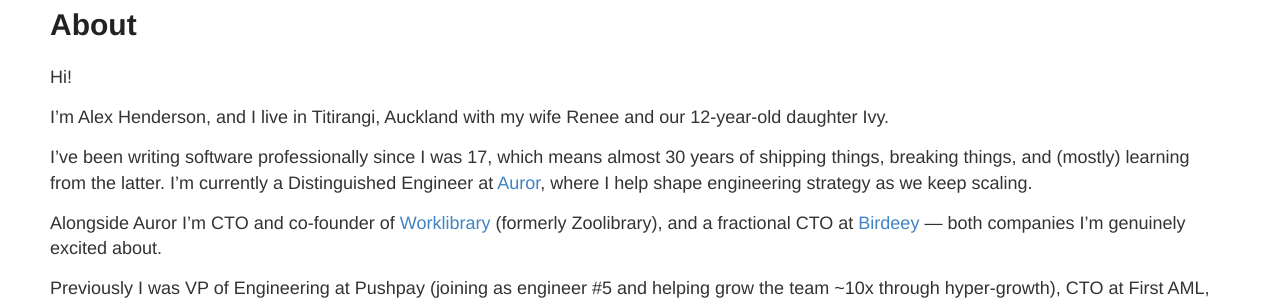
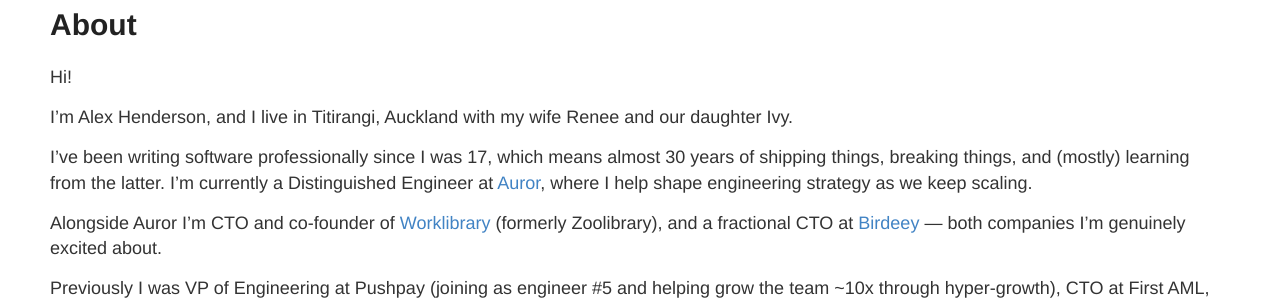
Before and after one commit to bittercoder/bittercoder.github.io, a Jekyll site: the page built from about.md, in a window 1280 px wide. Shown: the part 162-462 px from the top of the page. Built offline with Jekyll 4.4.1, drawn with Linux system fonts in a browser that asks for light colours.

Commit message:
Drop daughter's age to keep bio evergreen
Co-Authored-By: Claude Opus 4.7 (1M context) <noreply@anthropic.com>

```diff
--- a/about.md
+++ b/about.md
@@ -6,7 +6,7 @@ permalink: /about/
 
 Hi!
 
-I'm Alex Henderson, and I live in Titirangi, Auckland with my wife Renee and our 12-year-old daughter Ivy.
+I'm Alex Henderson, and I live in Titirangi, Auckland with my wife Renee and our daughter Ivy.
 
 I've been writing software professionally since I was 17, which means almost 30 years of shipping things, breaking things, and (mostly) learning from the latter. I'm currently a Distinguished Engineer at [Auror](https://www.auror.co/), where I help shape engineering strategy as we keep scaling.
 
```
